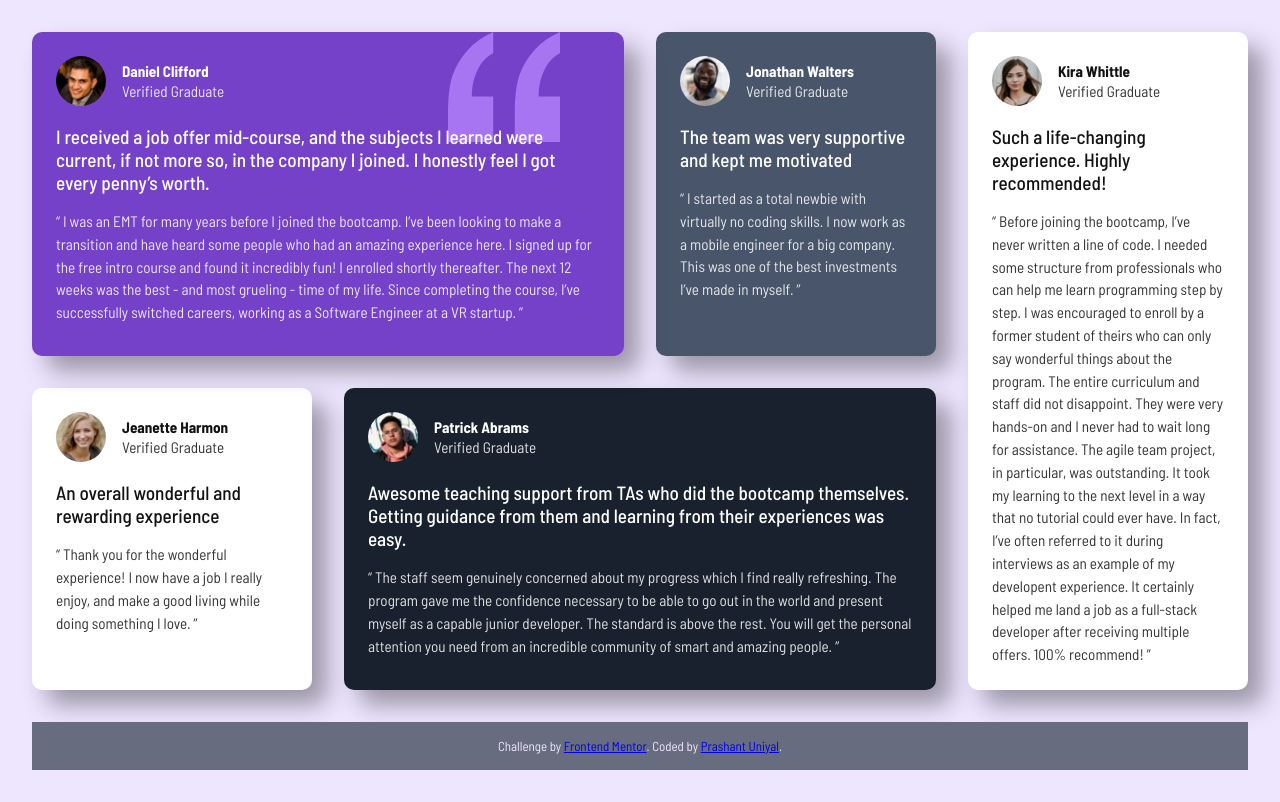
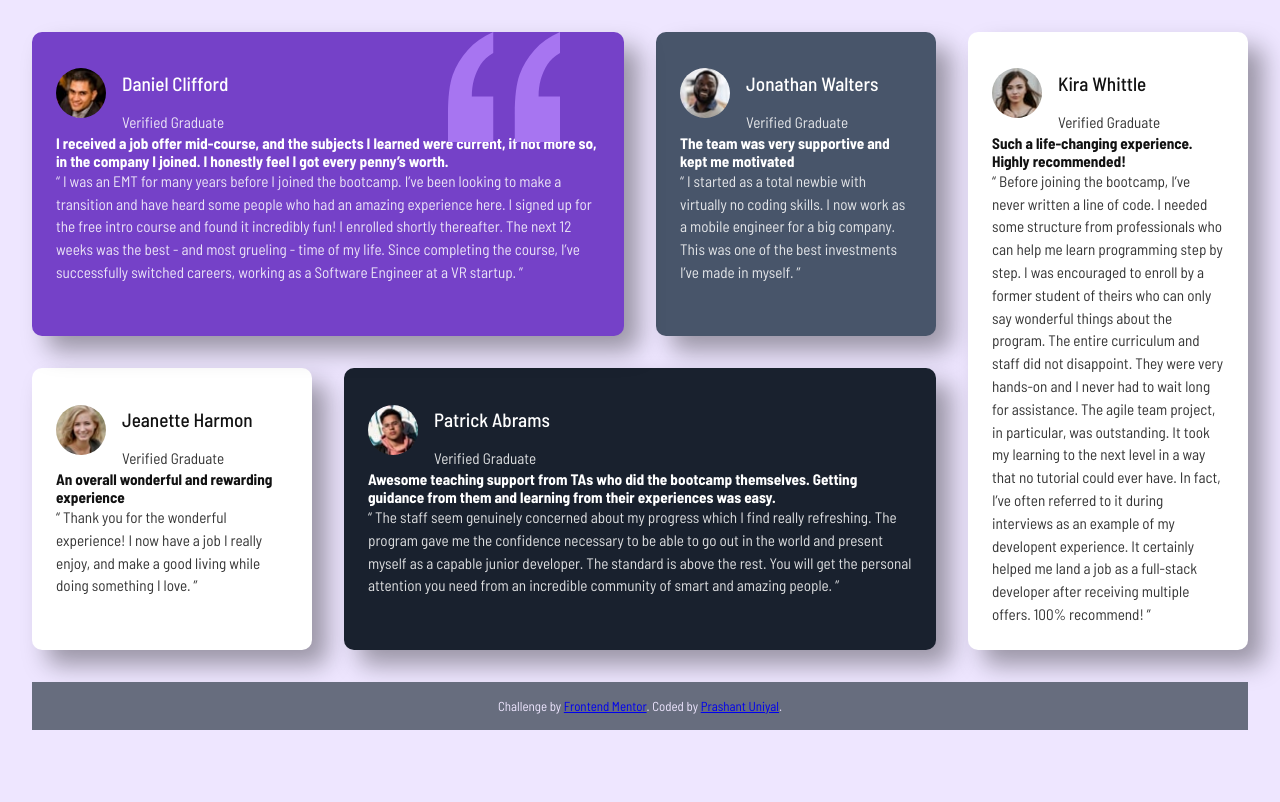
Before and after one commit to mod-prashant/Testimonials-grid-section, a plain HTML site: page index.html in a window 1280 px wide. Drawn offline with Linux system fonts and the light colour scheme.

Commit message:
Updated HTML

```diff
--- a/index.html
+++ b/index.html
@@ -17,6 +17,7 @@
 
 </head>
 <body>
+  <main>
     <section class="testimonials">
       <!--Daniel-->
       <article id="Daniel">
@@ -26,14 +27,14 @@
             <img src="./images/image-daniel.jpg"  alt="Avatar Image">
           </figure>
           <div class="author-text">
-          <h3>Daniel Clifford</h3>
+            <h2>Daniel Clifford</h2>
             <p>Verified Graduate</p>
           </div>
 
         </hgroup>
 
-      <h2>I received a job offer mid-course, and the subjects I learned were current, if not more so,
-      in the company I joined. I honestly feel I got every penny’s worth.</h2>
+        <h1>I received a job offer mid-course, and the subjects I learned were current, if not more so,
+        in the company I joined. I honestly feel I got every penny’s worth.</h1>
 
         <p>
           “ I was an EMT for many years before I joined the bootcamp. I’ve been looking to make a
@@ -51,12 +52,12 @@
             <img src="./images/image-jonathan.jpg"  alt="Avatar Image">
           </figure>
           <div class="author-text">
-          <h3>Jonathan Walters</h3>
+            <h2>Jonathan Walters</h2>
             <p>Verified Graduate</p>
           </div>
         </hgroup>
 
-      <h2>The team was very supportive and kept me motivated</h2>
+        <h1>The team was very supportive and kept me motivated</h1>
 
         <p>
           “ I started as a total newbie with virtually no coding skills. I now work as a mobile engineer
@@ -71,12 +72,12 @@
             <img src="./images/image-jeanette.jpg"  alt="Avatar Image">
           </figure>
           <div class="author-text">
-          <h3>Jeanette Harmon</h3>
+            <h2>Jeanette Harmon</h2>
             <p>Verified Graduate</p>
           </div>
         </hgroup>
 
-      <h2>An overall wonderful and rewarding experience</h2>
+        <h1>An overall wonderful and rewarding experience</h1>
 
         <p>
           “ Thank you for the wonderful experience! I now have a job I really enjoy, and make a good living
@@ -91,13 +92,13 @@
             <img src="./images/image-patrick.jpg"  alt="Avatar Image">
           </figure>
           <div class="author-text">
-          <h3>Patrick Abrams</h3>
+            <h2>Patrick Abrams</h2>
             <p>Verified Graduate</p>
           </div>
         </hgroup>
 
-      <h2>Awesome teaching support from TAs who did the bootcamp themselves. Getting guidance from them and
-      learning from their experiences was easy.</h2>
+        <h1>Awesome teaching support from TAs who did the bootcamp themselves. Getting guidance from them and
+        learning from their experiences was easy.</h1>
 
         <p>
           “ The staff seem genuinely concerned about my progress which I find really refreshing. The program
@@ -114,12 +115,12 @@
             <img src="./images/image-kira.jpg"  alt="Avatar Image">
           </figure>
           <div class="author-text">
-          <h3>Kira Whittle</h3>
+            <h2>Kira Whittle</h2>
             <p>Verified Graduate</p>
           </div>
         </hgroup>
 
-      <h2>Such a life-changing experience. Highly recommended!</h2>
+        <h1>Such a life-changing experience. Highly recommended!</h1>
 
         <p>
           “ Before joining the bootcamp, I’ve never written a line of code. I needed some structure from
@@ -134,6 +135,7 @@
 
       </article>
     </section>
+  </main>
 
   <!-- Footer -->
   <footer>
```
Lines whose indentation alone changed are shown as unchanged.
